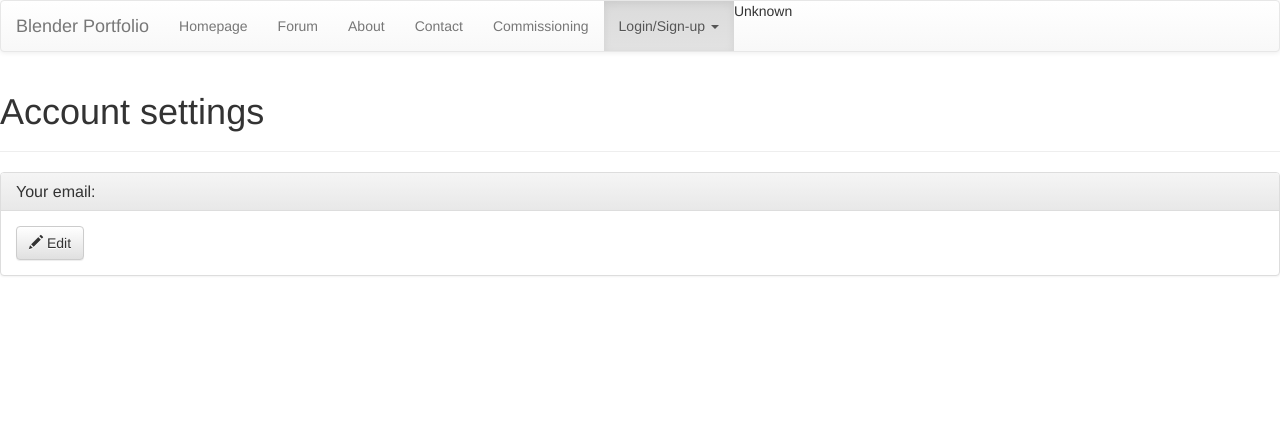
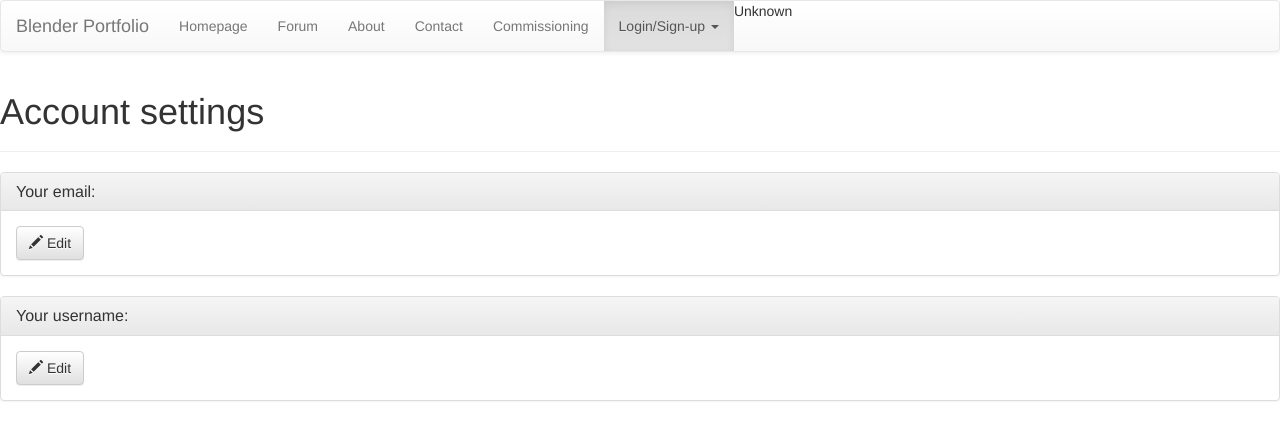
Before and after one commit to slothgamez/fireplex.github.io, a Jekyll site: the page account-settings/index.html, which Jekyll copies as it is, in a window 1280 px wide. Shown: the top 440 px of the page. Built offline with Jekyll 4.4.1, drawn with Linux system fonts in a browser that asks for light colours; nearby versions of some CDN libraries; comment, search, counter and statistics services are not loaded.

Commit message:
Update index.html

```diff
--- a/account-settings/index.html
+++ b/account-settings/index.html
@@ -366,7 +400,31 @@
         </div>
         <div class="modal-footer">
           <button type="button" class="btn btn-default" data-dismiss="modal">Close</button>
-					<button id="emailSubmit" type="button" class="btn btn-primary">Submit changes</button>
+					<button onClick="emailSubmit()" id="emailSubmit" type="button" class="btn btn-primary">Submit changes</button>
+        </div>
+      </div>
+
+    </div>
+  </div>
+
+		<!-- Firebase edit username modal -->
+  <div class="modal fade" id="usernameeditModal" role="dialog">
+    <div class="modal-dialog modal-sm">
+
+      <!-- Modal content-->
+      <div class="modal-content">
+        <div class="modal-header">
+          <button type="button" class="close" data-dismiss="modal">&times;</button>
+          <h4 class="modal-title">Edit username</h4>
+        </div>
+        <div class="modal-body">
+					<!-- Modal body -->
+					<input id="nameChange" placeholder="New username"/>
+					<!-- Modal body end -->
+        </div>
+        <div class="modal-footer">
+          <button type="button" class="btn btn-default" data-dismiss="modal">Close</button>
+					<button onClick="nameSubmit()" id="nameSubmit" type="button" class="btn btn-primary">Submit changes</button>
         </div>
       </div>
 
@@ -388,5 +446,16 @@
 			</button>
 		</div>
 	</div>
+	<div class="panel panel-default">
+		<div class="panel-heading">
+			<h3 class="panel-title">Your username:</h3>
+		</div>
+		<div class="panel-body">
+			<span id="account-name" style="display:inline"></span>
+			<button type="button" class="btn btn-default" data-toggle="modal" data-target="#usernameeditModal">
+				<span class="glyphicon glyphicon-pencil" aria-hidden="true"></span> Edit
+			</button>
+		</div>
+	</div>
 </body>
 </html>
```
Also changed, not shown: other parts of account-settings/index.html (+34 -0 lines).
